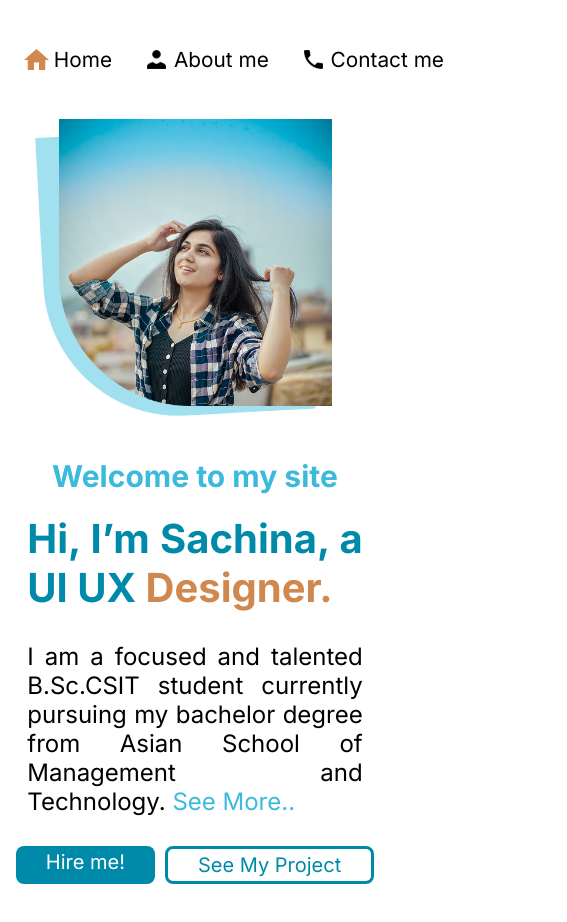
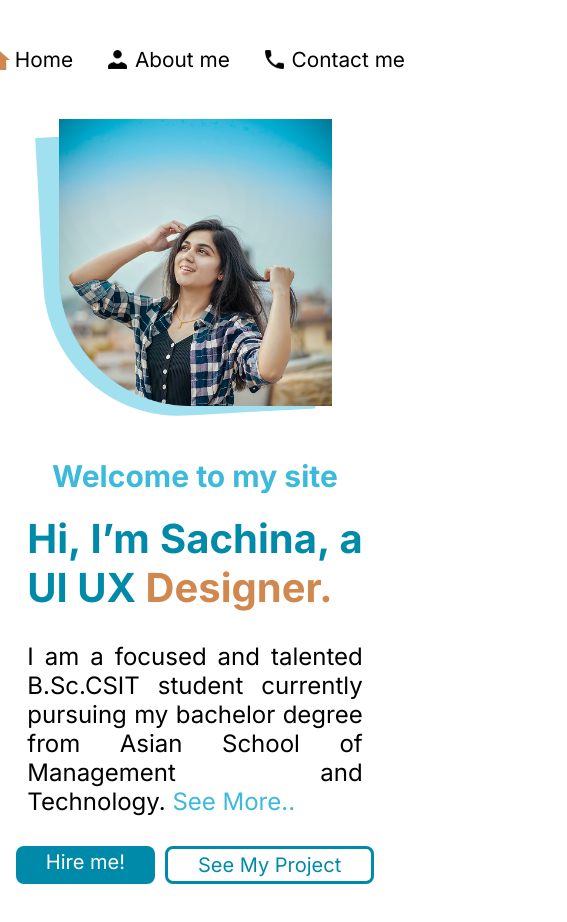
Before and after one commit to samyr-melo/page_react_vite, a React (Vite) app: page / in a window 390 px wide. Shown: the whole page, 567 px wide, since content can reach past the window. Built offline with nearby package versions, Linux system fonts and the light colour scheme.

Commit message:
Update responsive.css

```diff
--- a/src/componentes/Header/responsive.css
+++ b/src/componentes/Header/responsive.css
@@ -1,6 +1,6 @@
 @media (max-width:600px) {
     .config__geral{
-        margin: 10% 10%;
+        margin: 10% 0%;
         display: flex;
         align-items: center;
         justify-content: center;
@@ -10,7 +10,7 @@
         display: flex;
         justify-content: space-between;
         align-items: center ;
-        margin: 2% 6%;
+        margin: 2% 0%;
     }
 
 div .img__logo {
```
